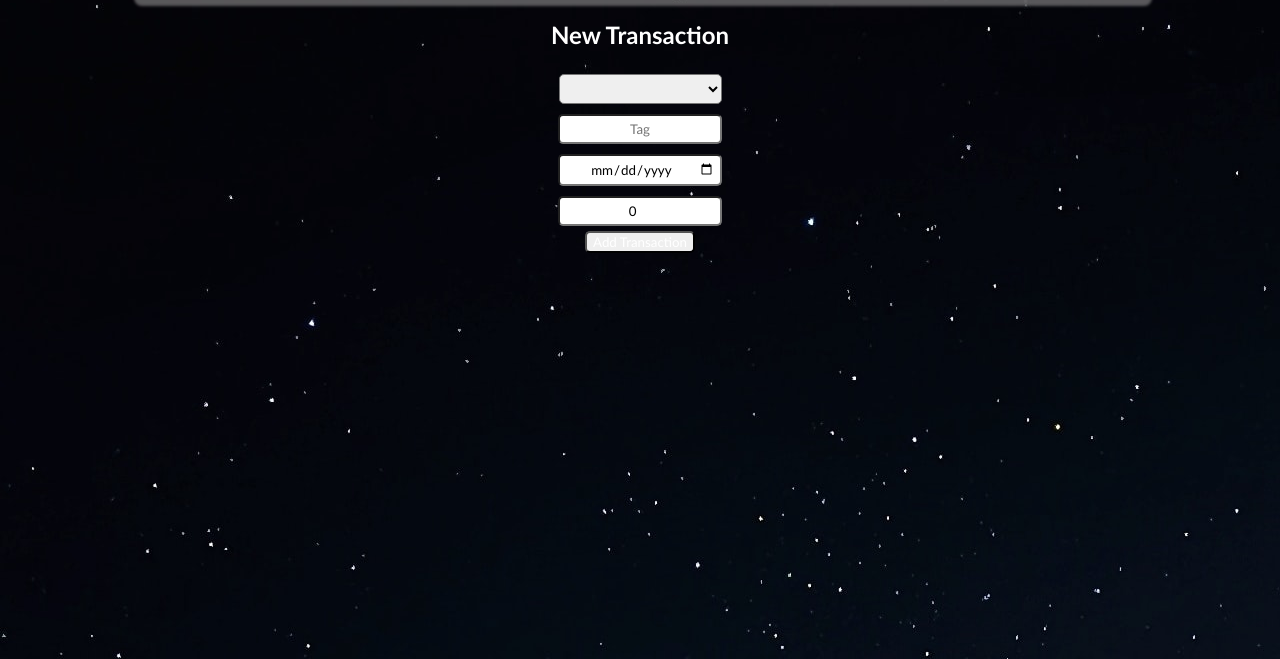
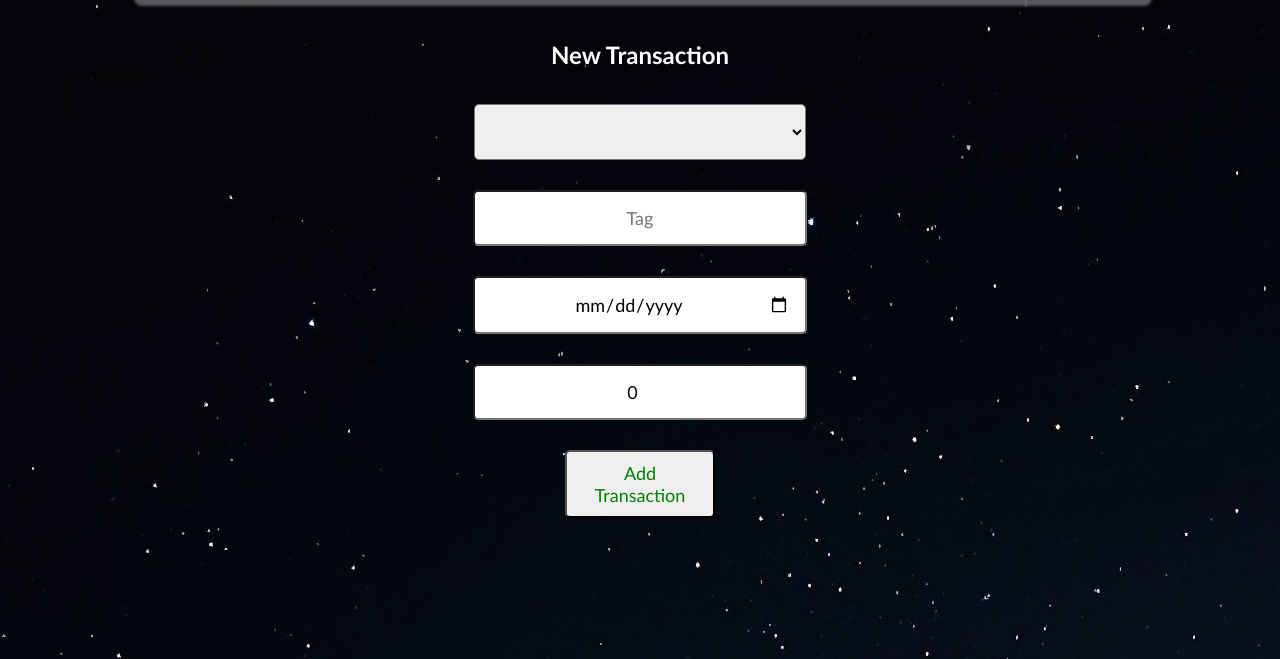
Before and after one commit to mathiaskerr/ClanBank, a Flask app: page /transactions/new in a window 1280 px wide. Shown: the part 141-800 px from the top of the page. Run offline with Flask 2, Linux system fonts and the light colour scheme; data that the repository does not hold is empty; some libraries are stand-ins or nearby versions.

Commit message:
css transaction edits

```diff
--- a/controllers/transactions_controller.py
+++ b/controllers/transactions_controller.py
@@ -23,9 +23,9 @@ def transactions():
 
     spend = user.budget - total
     if spend > 0:
-        spending = f'You have £{spend} left.'
+        spending = f'£{spend} under budget'
     else:
-        spending = f'You have gone £{spend * -1} over.'
+        spending = f'£{spend * -1} over Budget'
     return render_template("transactions/index.html", all_transactions=transactions, user=user, total=total, spending=spending )
 
 
--- a/static/css/style.css
+++ b/static/css/style.css
@@ -66,6 +66,10 @@ button.delete{
     padding: 10px;
     font-size: large;
     margin: 15px;
+}
+
+.merchant-edit-title{
+    margin-top: 40px;
 }
 
 .merchant_box{
@@ -181,6 +185,11 @@ button.delete{
     justify-content: space-between;
     margin-left: 20%;
     margin-right: 20%;
+    font-size: x-large;
+    margin: 25px;
+    margin-top: 50px;
+    margin-bottom: 50px;
+
 }
 
 .tags{
@@ -200,19 +209,7 @@ button.delete{
     box-shadow: 3px 3px 3px 3px rgba(201, 199, 199, 0.431);
 
 }
-.transaction-buttons > div > input{
-    width: 150px;
-    color: black;
-    padding: 5px;
-    margin: 5px;
-}
 
-.transaction-buttons > div > select {
-    width: 163px;
-    color: black;
-    padding: 5px;
-    margin: 5px;
-}
 
 .transactions-edit > div > input{
     width: 300px;
@@ -242,6 +239,34 @@ button.delete{
     margin-top: 40px;
 }
 
+.transaction-new > div > input{
+    width: 300px;
+    padding: 15px;
+    color: black;
+    margin: 15px;
+    font-size: large;
+}
+
+.transaction-new > div > select {
+    width: 332px;
+    padding: 15px;
+    color: black;
+    margin: 15px;
+    font-size: large;
+}
+
+.transaction-new > button {
+    width: 150px;
+    color: green;
+    padding: 10px;
+    font-size: large;
+    margin: 15px;
+}
+
+.transaction-new-title{
+    margin-top: 40px;
+}
+
 .transaction > ul{
     list-style: none;
     display:grid;
--- a/templates/merchants/edit.html
+++ b/templates/merchants/edit.html
@@ -2,7 +2,7 @@
 
 {% block content %}
 
-<h1>Merchant ID: {{merchant.id}}</h1>
+<h1 class="merchant-edit-title">Merchant ID: {{merchant.id}}</h1>
 <form class="merchant-edit" action="/merchant/{{merchant.id}}/edit_complete" method="post">
     <div>
         <input type="text" id="name" value="{{merchant.name}}" name="name" placeholder="Merchant" required >
--- a/templates/transactions/new.html
+++ b/templates/transactions/new.html
@@ -1,9 +1,9 @@
 {% extends 'base.html'%}
 
 {% block content %}
-<h1> New Transaction</h1>
+<h1 class="transaction-new-title"> New Transaction</h1>
 
-<form class="transaction-buttons" action="/transactions" method="post">
+<form class="transaction-new" action="/transactions" method="post">
     <div>
         <!-- <label for="merchant">Merchant</label> -->
         <select id="merchant" name="merchant_id">
```
